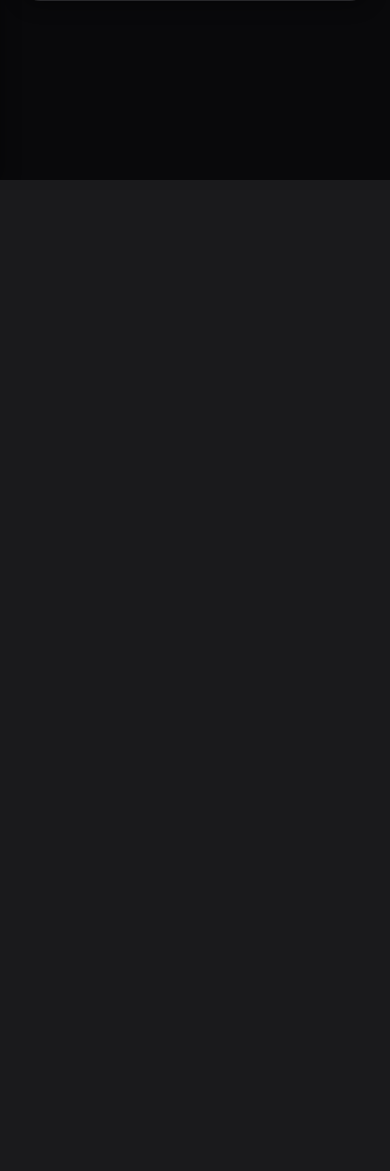
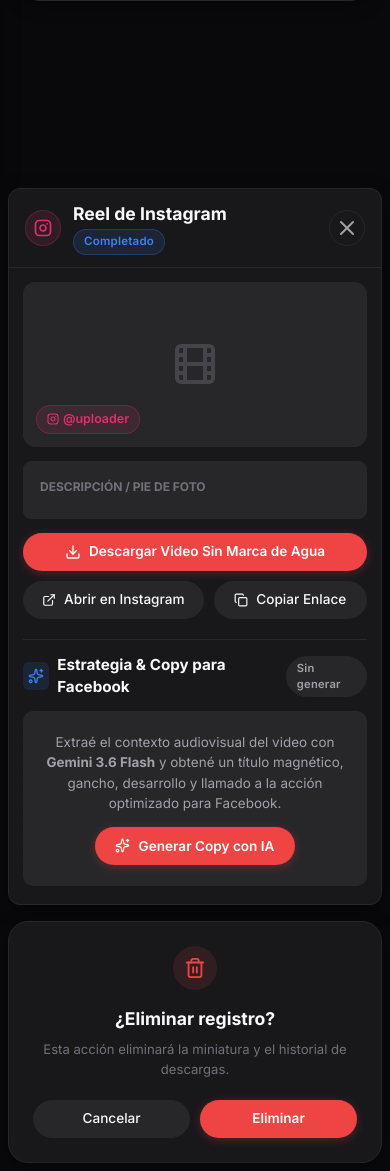
Before and after one commit to estebcast0003/rebooypanel, a Django app: page /ig-downloader/ in a window 390 px wide. Shown: the part 664-1835 px from the top of the page. Before the commit the page ends 844 px from the top, so only its background shows below. Run offline with Django 5.2, Linux system fonts and the light colour scheme; the visitor is signed in with stand-in values (Sample User, id 1); data that the repository does not hold is empty; some libraries are stand-ins or nearby versions.

Commit message:
fix(igdownloader): fix mobile modal positioning and optimize touch responsiveness

```diff
--- a/templates/igdownloader/index.html
+++ b/templates/igdownloader/index.html
@@ -46,11 +46,23 @@
         cursor: pointer;
         position: relative;
         overflow: hidden;
+        touch-action: manipulation;
+        -webkit-tap-highlight-color: transparent;
+        user-select: none;
     }
-    .prompt-card-shadcn:hover {
-        border-color: var(--border-highlight);
-        transform: translateY(-2px);
-        box-shadow: 0 8px 20px -4px rgba(0,0,0,0.12);
+    @media (hover: hover) {
+        .prompt-card-shadcn:hover {
+            border-color: var(--border-highlight);
+            transform: translateY(-2px);
+            box-shadow: 0 8px 20px -4px rgba(0,0,0,0.12);
+        }
+    }
+    .prompt-card-shadcn:active {
+        transform: scale(0.985);
+    }
+    .btn-fb-card, .btn-brand, .btn-ghost, .action-pill-btn, .action-btn {
+        touch-action: manipulation;
+        -webkit-tap-highlight-color: transparent;
     }
     .ig-badge {
         display: inline-flex;
@@ -145,6 +157,7 @@
         color: var(--text-secondary);
         cursor: pointer;
         transition: all 0.15s ease;
+        touch-action: manipulation;
     }
     .fb-copy-btn-mini:hover {
         color: var(--text-primary);
@@ -158,9 +171,69 @@
         white-space: pre-wrap;
         word-break: break-word;
     }
+    .ig-modal-dialog {
+        width: 100%;
+        max-width: 680px;
+        max-height: 90vh;
+        display: flex;
+        flex-direction: column;
+        animation: modalIn 0.22s ease-out;
+        overflow: hidden;
+    }
+    .ig-modal-header {
+        padding: 18px 24px;
+        border-bottom: 1px solid var(--border-subtle);
+        display: flex;
+        justify-content: space-between;
+        align-items: center;
+        flex-shrink: 0;
+    }
+    .ig-modal-body {
+        padding: 24px;
+        overflow-y: auto;
+        flex: 1;
+        display: flex;
+        flex-direction: column;
+        gap: 20px;
+        -webkit-overflow-scrolling: touch;
+    }
+    .ig-modal-thumbnail {
+        width: 100%;
+        height: 250px;
+        border-radius: 12px;
+        background: var(--bg-muted);
+        border: 1px solid var(--border-subtle);
+        overflow: hidden;
+        position: relative;
+        display: flex;
+        align-items: center;
+        justify-content: center;
+    }
     @media (max-width: 640px) {
         .history-grid-responsive {
             grid-template-columns: 1fr !important;
+        }
+        #igModal, #deleteModal {
+            padding: 8px !important;
+        }
+        .ig-modal-dialog {
+            max-height: 95vh !important;
+            border-radius: 12px !important;
+            width: 100% !important;
+        }
+        .ig-modal-header {
+            padding: 12px 16px !important;
+        }
+        .ig-modal-body {
+            padding: 14px 14px 18px !important;
+            gap: 14px !important;
+        }
+        .ig-modal-thumbnail {
+            height: 165px !important;
+        }
+        .fb-copy-section {
+            padding-top: 14px !important;
+            gap: 12px !important;
         }
     }
 </style>
@@ -259,7 +332,7 @@
         <div id="mySection">
             <div id="myHistoryGrid" class="history-grid-responsive" style="display:grid; grid-template-columns:repeat(auto-fill, minmax(270px, 1fr)); gap:18px;">
                 {% for item in my_history %}
-                <div class="prompt-card-shadcn" id="history-item-{{ item.id }}" onclick="openIgModal({{ item.id }})">
+                <div class="prompt-card-shadcn" id="history-item-{{ item.id }}" onclick="openIgModal({{ item.id }})" role="button" tabindex="0" onkeydown="if(event.key==='Enter'||event.key===' ') { event.preventDefault(); openIgModal({{ item.id }}); }">
                     <div>
                         <!-- Miniatura con Overlay Moderno -->
                         <div style="width:100%; height:150px; border-radius:10px; background:var(--bg-muted); border:1px solid var(--border-subtle); overflow:hidden; position:relative; margin-bottom:12px; display:flex; align-items:center; justify-content:center;">
@@ -347,9 +420,9 @@
         {% if user.role == 'superadmin' %}
         <!-- SECCIÓN 2: TODOS LOS USUARIOS (SUPERADMIN) -->
         <div id="allSection" style="display:none;">
-            <div style="display:grid; grid-template-columns:repeat(auto-fill, minmax(270px, 1fr)); gap:18px;">
+            <div id="allHistoryGrid" class="history-grid-responsive" style="display:grid; grid-template-columns:repeat(auto-fill, minmax(270px, 1fr)); gap:18px;">
                 {% for item in all_history %}
-                <div class="prompt-card-shadcn" id="history-item-{{ item.id }}" onclick="openIgModal({{ item.id }})">
+                <div class="prompt-card-shadcn" id="history-item-{{ item.id }}" onclick="openIgModal({{ item.id }})" role="button" tabindex="0" onkeydown="if(event.key==='Enter'||event.key===' ') { event.preventDefault(); openIgModal({{ item.id }}); }">
                     <div>
                         <!-- Miniatura con Overlay Moderno -->
                         <div style="width:100%; height:150px; border-radius:10px; background:var(--bg-muted); border:1px solid var(--border-subtle); overflow:hidden; position:relative; margin-bottom:12px; display:flex; align-items:center; justify-content:center;">
@@ -436,13 +509,15 @@
     </div>
 
 </div>
+{% endblock %}
 
+{% block modals %}
 <!-- ═════════ 3. MODAL INTERACTIVO: VISOR DE REEL ═════════ -->
-<div id="igModal" style="display:none; position:fixed; inset:0; z-index:100000; background:var(--modal-backdrop); backdrop-filter:blur(20px); -webkit-backdrop-filter:blur(20px); align-items:center; justify-content:center; padding:16px;">
-    <div class="shadcn-card" style="width:100%; max-width:680px; max-height:90vh; display:flex; flex-direction:column; animation:modalIn 0.22s ease-out; overflow:hidden;">
+<div id="igModal" class="ig-modal-overlay">
+    <div class="shadcn-card ig-modal-dialog">
 
         <!-- Header -->
-        <div style="padding:18px 24px; border-bottom:1px solid var(--border-subtle); display:flex; justify-content:space-between; align-items:center; flex-shrink:0;">
+        <div class="ig-modal-header">
             <div style="display:flex; align-items:center; gap:12px;">
                 <div style="width:36px; height:36px; border-radius:9999px; background:rgba(225,48,108,0.12); border:1px solid rgba(225,48,108,0.25); display:flex; align-items:center; justify-content:center; color:#e1306c;">
                     <svg xmlns="http://www.w3.org/2000/svg" width="18" height="18" viewBox="0 0 24 24" fill="none" stroke="#e1306c" stroke-width="2.2" stroke-linecap="round" stroke-linejoin="round" style="flex-shrink:0;"><rect width="20" height="20" x="2" y="2" rx="5" ry="5"></rect><path d="M16 11.37A4 4 0 1 1 12.63 8 4 4 0 0 1 16 11.37z"></path><line x1="17.5" x2="17.51" y1="6.5" y2="6.5"></line></svg>
@@ -455,16 +530,16 @@
                     </div>
                 </div>
             </div>
-            <button type="button" class="action-pill-btn" onclick="closeIgModal()">
+            <button type="button" class="action-pill-btn" onclick="closeIgModal()" aria-label="Cerrar modal">
                 <i data-lucide="x"></i>
             </button>
         </div>
 
         <!-- Body -->
-        <div style="padding:24px; overflow-y:auto; flex:1; display:flex; flex-direction:column; gap:20px;">
+        <div class="ig-modal-body">
 
             <!-- Miniatura Grande con Overlay -->
-            <div style="width:100%; height:260px; border-radius:12px; background:var(--bg-muted); border:1px solid var(--border-subtle); overflow:hidden; position:relative; display:flex; align-items:center; justify-content:center;">
+            <div class="ig-modal-thumbnail">
                 <img id="modalThumbnailImg" src="" alt="Miniatura Reel" style="width:100%; height:100%; object-fit:cover; display:none;">
                 <div id="modalThumbnailPlaceholder" style="display:flex; align-items:center; justify-content:center;">
                     <i data-lucide="film" style="width:48px; height:48px; color:var(--text-muted); opacity:0.4;"></i>
@@ -606,8 +681,8 @@
 </div>
 
 <!-- Modal Eliminar -->
-<div id="deleteModal" style="display:none; position:fixed; inset:0; z-index:100000; background:var(--modal-backdrop); backdrop-filter:blur(10px); align-items:center; justify-content:center; padding:16px;">
-    <div class="shadcn-card" style="width:100%; max-width:400px; padding:24px; text-align:center;">
+<div id="deleteModal" class="ig-modal-overlay">
+    <div class="shadcn-card" style="width:100%; max-width:400px; padding:24px; text-align:center; animation:modalIn 0.2s ease-out;">
         <div style="width:44px; height:44px; border-radius:50%; background:rgba(239,68,68,0.12); color:#ef4444; display:flex; align-items:center; justify-content:center; margin:0 auto 16px;">
             <i data-lucide="trash-2" style="width:22px; height:22px;"></i>
         </div>
@@ -727,7 +802,7 @@
         : `<i data-lucide="film" style="width:36px; height:36px; color:var(--text-muted); opacity:0.5;"></i>`;
 
     const cardHtml = `
-    <div class="prompt-card-shadcn" id="history-item-${data.id}" onclick="openIgModal(${data.id})">
+    <div class="prompt-card-shadcn" id="history-item-${data.id}" onclick="openIgModal(${data.id})" role="button" tabindex="0" onkeydown="if(event.key==='Enter'||event.key===' ') { event.preventDefault(); openIgModal(${data.id}); }">
         <div>
             <!-- Miniatura con Overlay Moderno -->
             <div style="width:100%; height:150px; border-radius:10px; background:var(--bg-muted); border:1px solid var(--border-subtle); overflow:hidden; position:relative; margin-bottom:12px; display:flex; align-items:center; justify-content:center;">
@@ -785,13 +860,64 @@
     lucide.createIcons();
 }
 
+function setModalScrollLocked(isLocked) {
+    if (isLocked) {
+        document.body.style.overflow = 'hidden';
+        const mainWrapper = document.querySelector('.main-content-wrapper');
+        if (mainWrapper) mainWrapper.style.overflow = 'hidden';
+    } else {
+        document.body.style.overflow = '';
+        const mainWrapper = document.querySelector('.main-content-wrapper');
+        if (mainWrapper) mainWrapper.style.overflow = 'auto';
+    }
+}
+
 async function openIgModal(id) {
+    currentModalId = id;
+    const modal = document.getElementById('igModal');
+    if (!modal) return;
+
+    // Pre-poblar datos de la tarjeta inmediatamente para feedback instantáneo (0ms)
+    const card = document.getElementById(`history-item-${id}`);
+    if (card) {
+        const cardTitle = card.querySelector('h3')?.getAttribute('title') || card.querySelector('h3')?.innerText?.trim();
+        const cardImg = card.querySelector('img');
+        const cardUploader = card.querySelector('.ig-badge, [class*="ig-badge"]')?.innerText?.trim();
+        const cardDownloadLink = card.querySelector('a[href*="download"]')?.href;
+        const cardReelLink = card.querySelector('a[href*="instagram.com"]')?.href;
+
+        if (cardTitle) {
+            document.getElementById('modalTitle').innerText = cardTitle;
+            document.getElementById('modalDescription').innerText = cardTitle;
+        }
+        if (cardDownloadLink) {
+            document.getElementById('modalDownloadBtn').href = cardDownloadLink;
+        }
+        if (cardReelLink) {
+            document.getElementById('modalIgLink').href = cardReelLink;
+            currentModalUrl = cardReelLink;
+        }
+        if (cardUploader) {
+            document.getElementById('modalUploader').innerHTML = `<svg xmlns="http://www.w3.org/2000/svg" width="12" height="12" viewBox="0 0 24 24" fill="none" stroke="currentColor" stroke-width="2.2" stroke-linecap="round" stroke-linejoin="round" style="flex-shrink:0;"><rect width="20" height="20" x="2" y="2" rx="5" ry="5"></rect><path d="M16 11.37A4 4 0 1 1 12.63 8 4 4 0 0 1 16 11.37z"></path><line x1="17.5" x2="17.51" y1="6.5" y2="6.5"></line></svg> ${cardUploader}`;
+        }
+        const img = document.getElementById('modalThumbnailImg');
+        const ph = document.getElementById('modalThumbnailPlaceholder');
+        if (cardImg && cardImg.src && cardImg.style.display !== 'none') {
+            img.src = cardImg.src;
+            img.style.display = 'block';
+            ph.style.display = 'none';
+        }
+    }
+
+    modal.style.display = 'flex';
+    setModalScrollLocked(true);
+    lucide.createIcons();
+
     try {
         const res = await fetch(`/ig-downloader/status-ajax/${id}/`);
         if (!res.ok) throw new Error();
         const data = await res.json();
 
-        currentModalId = id;
         currentModalUrl = data.instagram_url;
         document.getElementById('modalTitle').innerText = data.title || 'Reel de Instagram';
         document.getElementById('modalDate').innerText = data.created_at;
@@ -808,7 +934,6 @@
             ph.style.display = 'none';
 
             // Actualizar miniatura en la tarjeta del grid si estaba vacía
-            const card = document.getElementById(`history-item-${id}`);
             if (card) {
                 const cardImg = card.querySelector('img');
                 if (cardImg) {
@@ -817,7 +942,7 @@
                     if (cardImg.nextElementSibling) cardImg.nextElementSibling.style.display = 'none';
                 }
             }
-        } else {
+        } else if (!img.src) {
             img.style.display = 'none';
             ph.style.display = 'flex';
         }
@@ -832,19 +957,16 @@
 
         // Actualizar sección de Copy para Facebook
         updateFbSection(data);
-
-        const modal = document.getElementById('igModal');
-        modal.style.display = 'flex';
-        document.body.style.overflow = 'hidden';
         lucide.createIcons();
     } catch (e) {
-        showToast('No se pudo cargar la información del reel.', 'error');
+        showToast('No se pudo cargar la información completa del reel.', 'error');
     }
 }
 
 function closeIgModal() {
-    document.getElementById('igModal').style.display = 'none';
-    document.body.style.overflow = 'auto';
+    const modal = document.getElementById('igModal');
+    if (modal) modal.style.display = 'none';
+    setModalScrollLocked(false);
 }
 
 function copyModalUrl() {
@@ -858,15 +980,17 @@
 
 function openDeleteModal(id) {
     itemToDelete = id;
-    document.getElementById('deleteModal').style.display = 'flex';
-    document.body.style.overflow = 'hidden';
+    const modal = document.getElementById('deleteModal');
+    if (modal) modal.style.display = 'flex';
+    setModalScrollLocked(true);
     lucide.createIcons();
 }
 
 function closeDeleteModal() {
     itemToDelete = null;
-    document.getElementById('deleteModal').style.display = 'none';
-    document.body.style.overflow = 'auto';
+    const modal = document.getElementById('deleteModal');
+    if (modal) modal.style.display = 'none';
+    setModalScrollLocked(false);
 }
 
 async function executeDelete() {
@@ -1121,16 +1245,31 @@
     });
 }
 
+// Teleport guarantee: asegura que los modales vivan directamente bajo <body> para evitar recortes de CSS transform
+function ensureModalsTeleported() {
+    ['igModal', 'deleteModal'].forEach(id => {
+        const el = document.getElementById(id);
+        if (el && el.parentElement !== document.body) {
+            document.body.appendChild(el);
+        }
+    });
+}
+if (document.readyState === 'loading') {
+    document.addEventListener('DOMContentLoaded', ensureModalsTeleported);
+} else {
+    ensureModalsTeleported();
+}
+
 window.addEventListener('keydown', (e) => {
     if (e.key === 'Escape') {
         closeIgModal();
         closeDeleteModal();
     }
 });
-document.getElementById('igModal').addEventListener('click', (e) => {
+document.getElementById('igModal')?.addEventListener('click', (e) => {
     if (e.target.id === 'igModal') closeIgModal();
 });
-document.getElementById('deleteModal').addEventListener('click', (e) => {
+document.getElementById('deleteModal')?.addEventListener('click', (e) => {
     if (e.target.id === 'deleteModal') closeDeleteModal();
 });
 </script>
--- a/templates/panel_base.html
+++ b/templates/panel_base.html
@@ -935,6 +935,8 @@
     </div>
 
 </div>
+
+{% block modals %}{% endblock %}
 
 <!-- ═════════ MODAL GLOBAL: GESTIÓN RÁPIDA DE SESIONES (RADIX STYLE) ═════════ -->
 <div id="quickSessionsModal" style="display:none; position:fixed; inset:0; z-index:100000; background:var(--modal-backdrop); backdrop-filter:blur(20px); -webkit-backdrop-filter:blur(20px); align-items:center; justify-content:center; padding:16px;">
```
